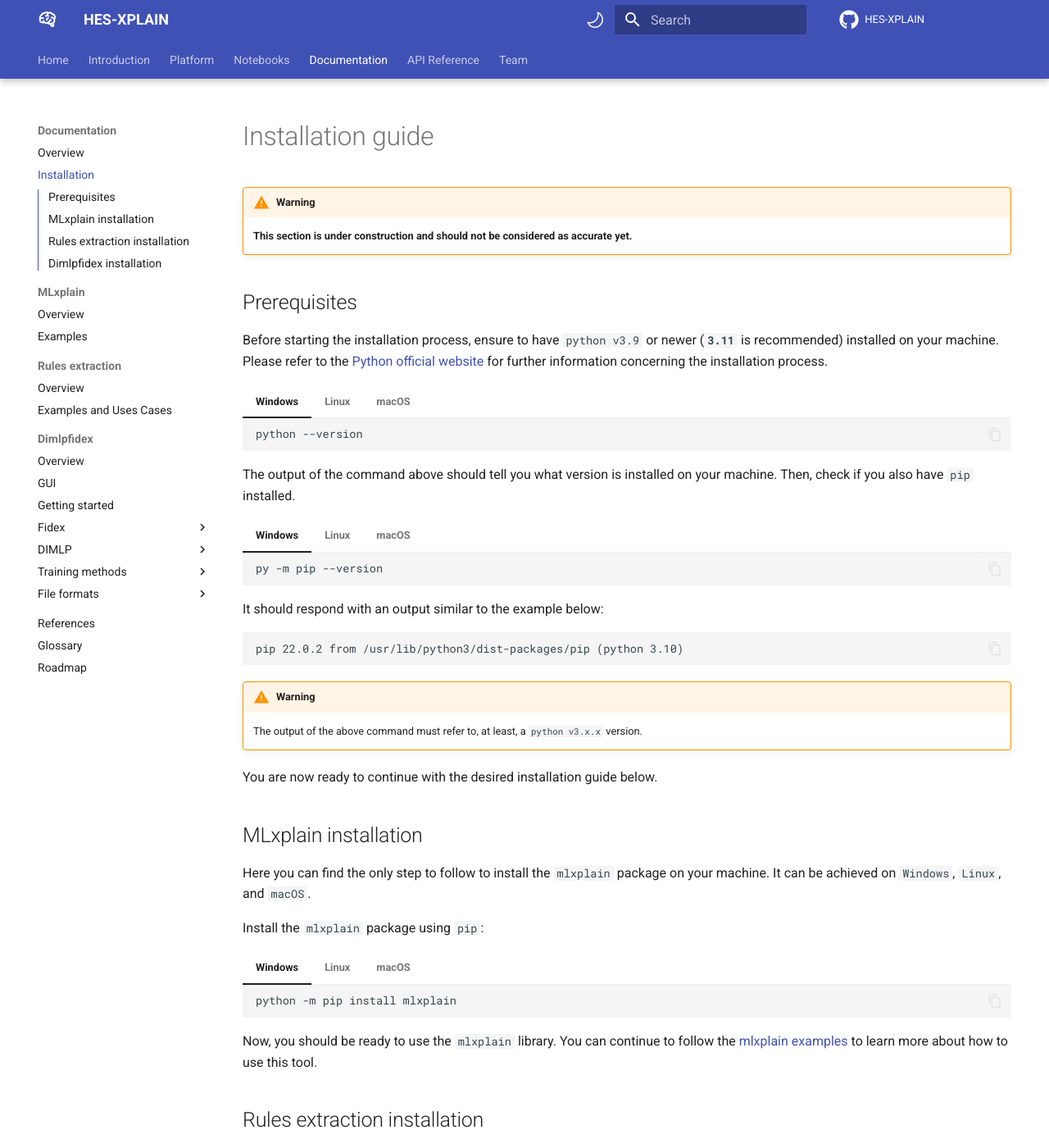
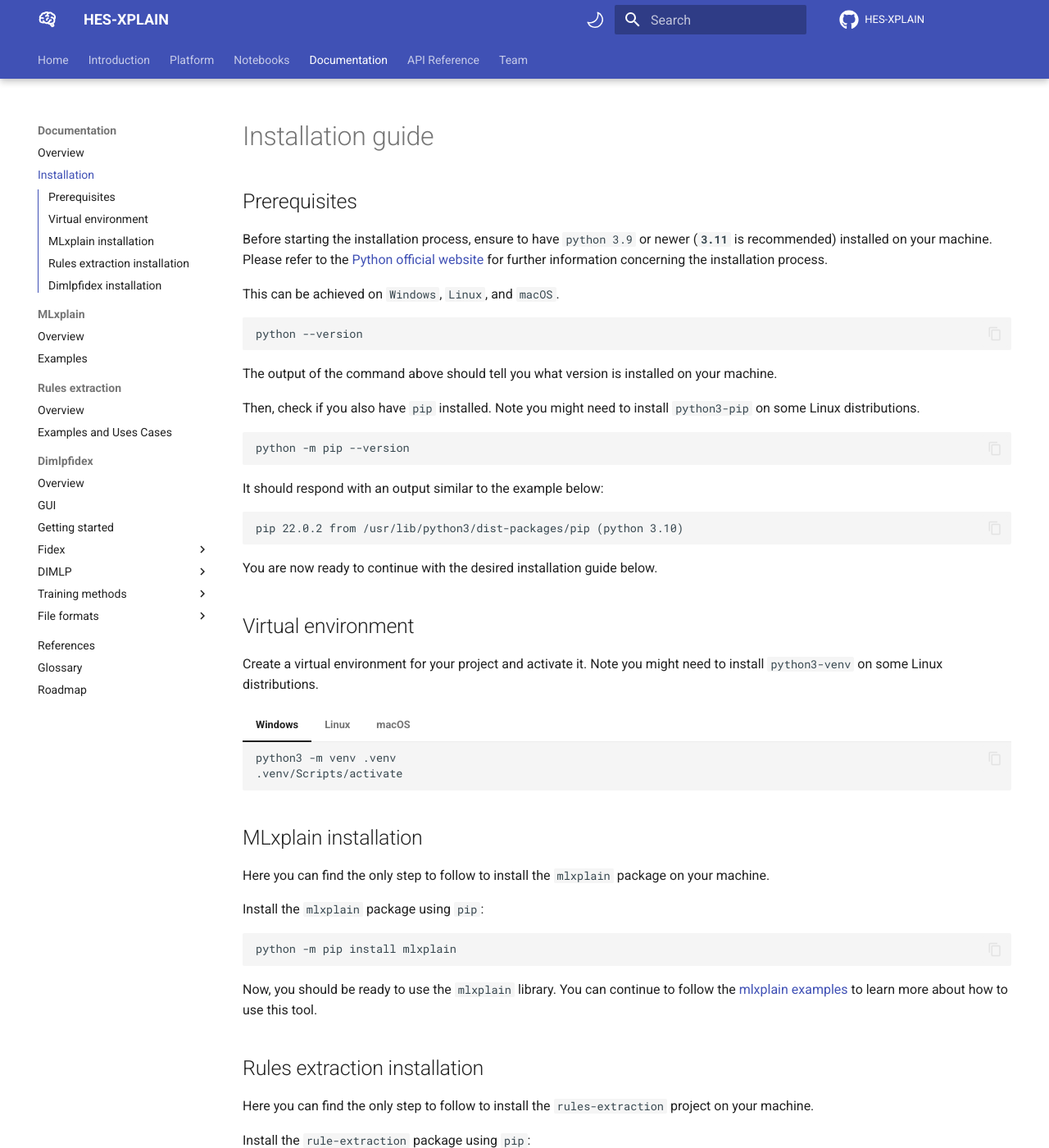
Before and after one commit to HES-XPLAIN/hes-xplain.github.io, an MkDocs documentation site: the page built from docs/documentation/installation-guide.md, in a window 1280 px wide and 1400 px high. Shown: the whole window at 82% size. Built offline with MkDocs 1.6.1 and Material for MkDocs 9.7.7, drawn with Linux system fonts in a browser that asks for light colours; comment, search, counter and statistics services are not loaded; some of the changed text lies outside the part shown.

Commit message:
Simplify installation doc (#63)

````diff
--- a/docs/documentation/installation-guide.md
+++ b/docs/documentation/installation-guide.md
@@ -1,115 +1,88 @@
 # Installation guide
-
-!!! warning
-    **This section is under construction and should not be considered as accurate yet.**
 
 ## Prerequisites
 
-Before starting the installation process, ensure to have `python v3.9` or newer (**`3.11`** is recommended) installed on your machine. Please refer to the [Python official website](https://www.python.org/downloads/) for further information concerning the installation process.
+Before starting the installation process, ensure to have `python 3.9` or newer (**`3.11`** is recommended) installed on your machine. Please refer to the [Python official website](https://www.python.org/downloads/) for further information concerning the installation process.
 
-=== "Windows"
-    ```sh
-    python --version
-    ```
+This can be achieved on `Windows`, `Linux`, and `macOS`.
 
-=== "Linux"
-    ```sh
-    python3 --version
-    ```
+```sh
+python --version
+```
 
-=== "macOS"
-    ```sh
-    python3 --version
-    ```
+The output of the command above should tell you what version is installed on your machine.
 
-The output of the command above should tell you what version is installed on your machine. Then, check if you also have `pip` installed.
+Then, check if you also have `pip` installed.
+Note you might need to install `python3-pip` on some Linux distributions.
 
-=== "Windows"
-    ```sh
-    py -m pip --version
-    ```
-
-=== "Linux"
-    ```sh
-    pip --version
-    ```
-
-=== "macOS"
-    ```sh
-    pip --version
-    ```
+```sh
+python -m pip --version
+```
 
 It should respond with an output similar to the example below:
 ```
 pip 22.0.2 from /usr/lib/python3/dist-packages/pip (python 3.10)
 ```
 
-!!!Warning
-    The output of the above command must refer to, at least, a `python v3.x.x` version.
-
 You are now ready to continue with the desired installation guide below.
 
-## MLxplain installation
-Here you can find the only step to follow to install the `mlxplain` package on your machine. It can be achieved on `Windows`, `Linux`, and `macOS`.
 
-Install the `mlxplain` package using `pip`:
+## Virtual environment
+
+Create a virtual environment for your project and activate it.
+Note you might need to install `python3-venv` on some Linux distributions.
+
 === "Windows"
     ```sh
-    python -m pip install mlxplain
+    python3 -m venv .venv
+    .venv/Scripts/activate
     ```
 
 === "Linux"
     ```sh
-    pip install mlxplain
+    python3 -m venv .venv
+    source .venv/bin/activate
     ```
 
 === "macOS"
     ```sh
-    pip install mlxplain
+    python3 -m venv .venv
+    source .venv/bin/activate
     ```
+
+
+## MLxplain installation
+Here you can find the only step to follow to install the `mlxplain` package on your machine.
+
+Install the `mlxplain` package using `pip`:
+
+```sh
+python -m pip install mlxplain
+```
+
 Now, you should be ready to use the `mlxplain` library. You can continue to follow the [mlxplain examples](mlxplain/examples.md) to learn more about how to use this tool.
 
 ## Rules extraction installation
-Here you can find the only step to follow to install the `rules-extraction` project on your machine. It can be achieved on `Windows`, `Linux`, and `macOS`.
+Here you can find the only step to follow to install the `rules-extraction` project on your machine.
 
 Install the `rule-extraction` package using `pip`:
-=== "Windows"
-    ```sh
-    python -m pip install rules-extraction
-    ```
 
-=== "Linux"
-    ```sh
-    pip install rules-extraction
-    ```
+```sh
+python -m pip install rules-extraction
+```
 
-=== "macOS"
-    ```sh
-    pip install rules-extraction
-    ```
 Now, you should be ready to use the `rules-extraction` library. You can continue to follow the [rules extraction examples](rulesextraction/examples.md) to learn more about how to use this tool.
 
 ## Dimlpfidex installation
 
-Here you can find the only step to follow to install the `dimlpfidex` project on your machine. It can be achieved on `Windows`, `Linux`, and `macOS`.
+Here you can find the only step to follow to install the `dimlpfidex` project on your machine.
 
 
 Install the `dimlpfidex` package using `pip`:
 
-=== "Windows"
-    ```sh
-    python -m pip install dimlpfidex
-    ```
-
-=== "Linux"
-    ```sh
-    pip install dimlpfidex
-    ```
-
-=== "macOS"
-    ```sh
-    pip install dimlpfidex
-    ```
+```sh
+python -m pip install dimlpfidex
+```
 
 To validate all the above steps, try to call one of the algorithms from the `dimlpfidex` package. To do so, import `Fidex` from `dimlpfidex` and call the `FidexGloRules` function inside your python interpreter:
 
````
Also changed, not shown: docs/platform/usage.md (+1 -1 lines).
